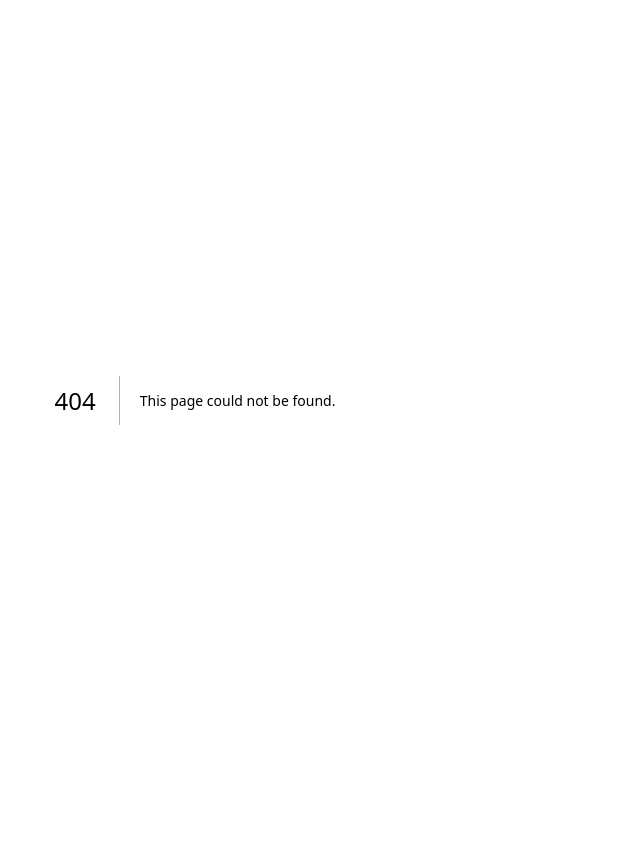
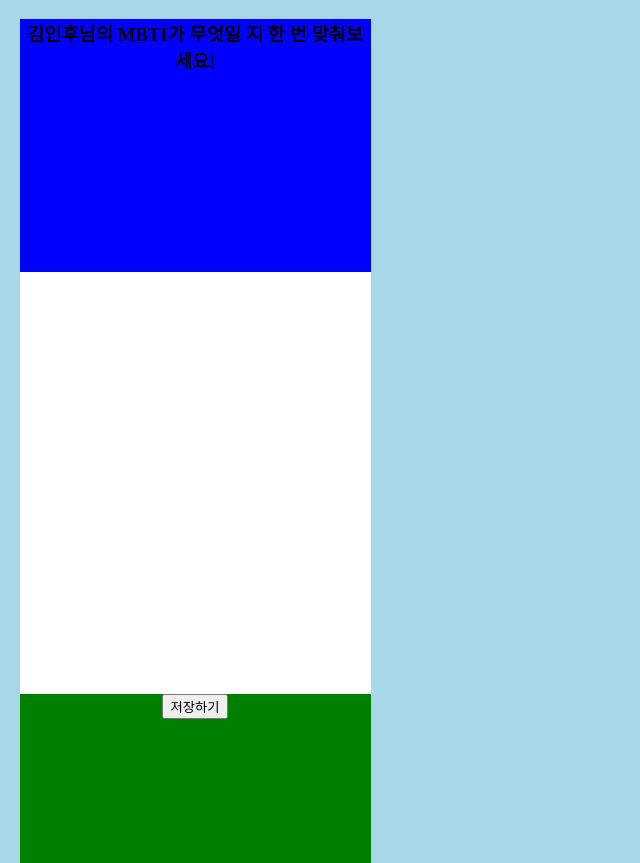
Before and after one commit to pinomaker-hoo/mbti-client-next, a Next.js app: page /guest in a window 1280 px wide. Before the commit this address had no page. Shown: the whole page, without its empty margins (0-640 px from the left). Built offline with nearby package versions, Linux system fonts and the light colour scheme.

Commit message:
fix : global css

```diff
--- a/pages/admin.tsx
+++ b/pages/admin.tsx
@@ -1,4 +1,4 @@
-import styles from '../styles/Admin.module.css'
+import styles from '../styles/admin.module.css'
 
 export default function Admin() {
   return (
--- /dev/null
+++ b/pages/guest.tsx
@@ -0,0 +1,17 @@
+import styles from '../styles/guest.module.css'
+
+export default function Guest() {
+  return (
+    <div className={styles.container}>
+      <div className={styles.container_in}>
+        <div className={styles.top}>
+          <h3>김인후님의 MBTI가 무엇일 지 한 번 맞춰보세요!</h3>
+        </div>
+        <div className={styles.middle}></div>
+        <div className={styles.bottom}>
+          <button className={styles.bottom_btn}>저장하기</button>
+        </div>
+      </div>
+    </div>
+  )
+}
--- a/pages/index.tsx
+++ b/pages/index.tsx
@@ -1,4 +1,4 @@
-import styles from '../styles/Home.module.css'
+import styles from '../styles/home.module.css'
 
 export default function Home() {
   return (
--- a/styles/globals.css
+++ b/styles/globals.css
@@ -2,14 +2,7 @@
 body {
   padding: 0;
   margin: 0;
-  font-family: -apple-system, BlinkMacSystemFont, Segoe UI, Roboto, Oxygen,
-    Ubuntu, Cantarell, Fira Sans, Droid Sans, Helvetica Neue, sans-serif;
   width: 390px;
   height: 844px;
+  background-color: #a6d8e8;
 }
-
-@media (prefers-color-scheme: dark) {
-  body {
-    background: #a6d8e8;
-  }
-}
--- /dev/null
+++ b/styles/guest.module.css
@@ -0,0 +1,30 @@
+.container {
+  text-align: center;
+  height: 844px;
+}
+
+.container_in {
+  margin: 0;
+  width: 90%;
+  height: 100%;
+  display: inline-block;
+}
+.top {
+  width: 100%;
+  height: 30%;
+  background-color: blue;
+}
+.middle {
+  width: 100%;
+  height: 50%;
+  background-color: white;
+}
+
+.bottom {
+  width: 100%;
+  height: 20%;
+  background-color: green;
+}
+
+.bottom_btn {
+}
```
